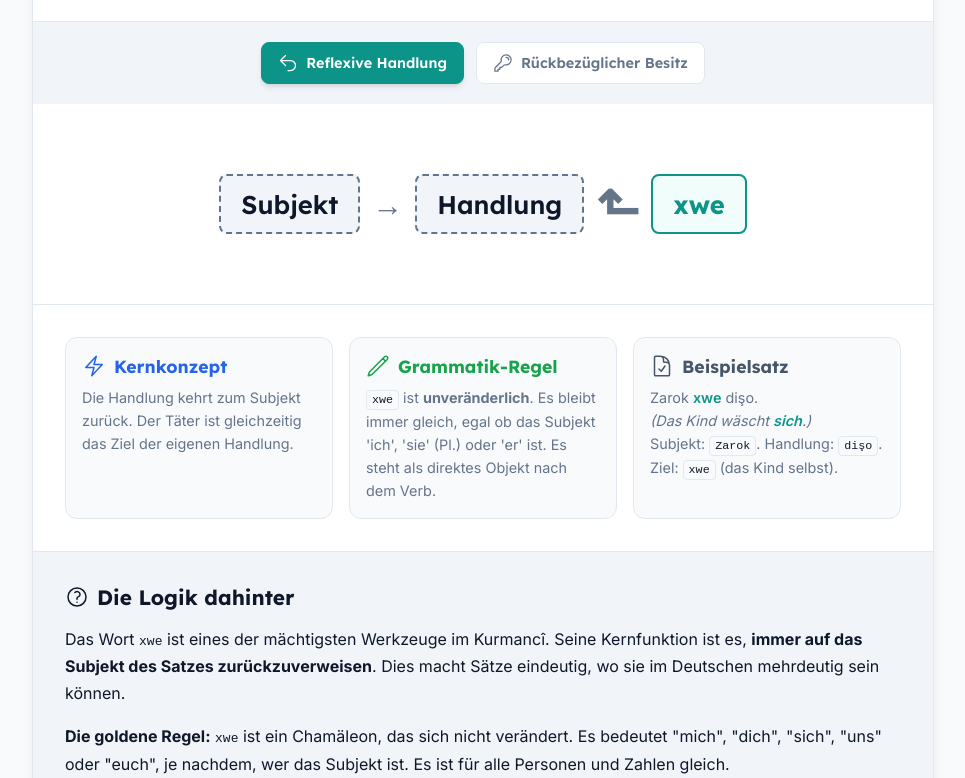
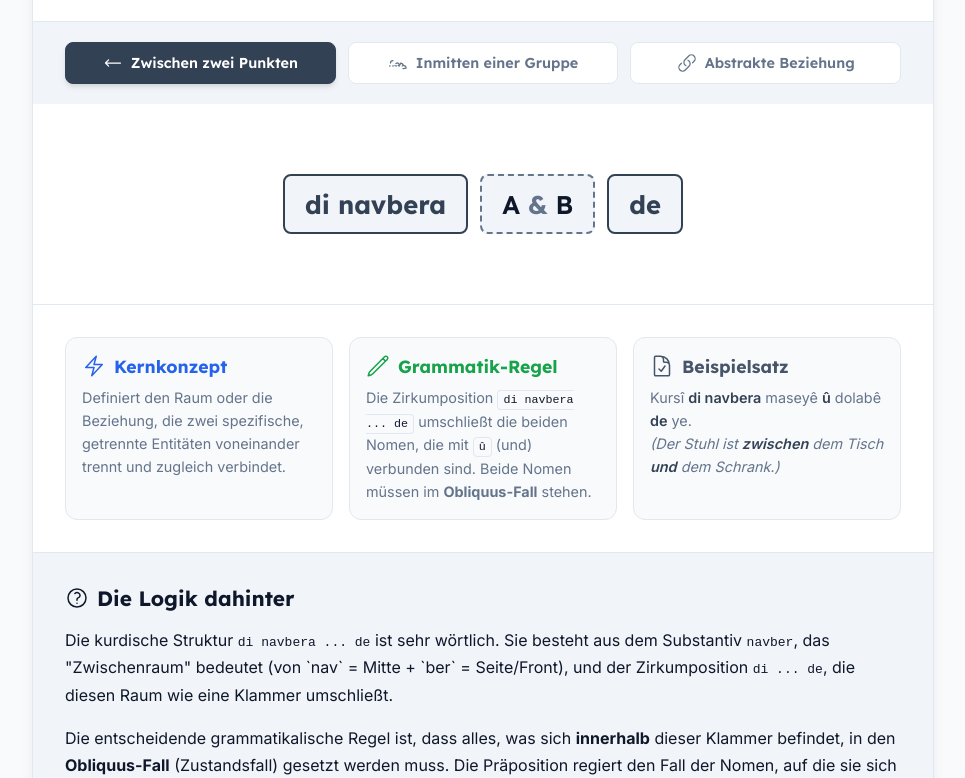
Before and after one commit to BagerServan/kurmanci-grammatik-visuals, a plain HTML site: page index.html in a window 1280 px wide. Shown: the part 121-899 px from the top of the page, without its empty margins (157-1122 px from the left). Drawn offline with Linux system fonts and the light colour scheme.

Commit message:
Update index.html

```diff
--- a/index.html
+++ b/index.html
@@ -3,10 +3,10 @@
 <head>
     <meta charset="UTF-8">
     <meta name="viewport" content="width=device-width, initial-scale=1.0">
-    <title>Reflexiv-Pronomen-Labor: xwe (sich)</title>
+    <title>Präpositions-Labor: di navbera ... de (zwischen)</title>
 
     <link rel="preconnect" href="https://fonts.googleapis.com">
-    <link rel="preconnect" href="https://fonts.gstatic.com" crossorigin>
+    <link rel="preconnect" href="https://fonts.gstatic" crossorigin>
     <link href="https://fonts.googleapis.com/css2?family=Inter:wght@400;500;600;700&family=Lexend:wght@600;700&display=swap" rel="stylesheet">
 
     <style>
@@ -17,7 +17,8 @@
             --text-secondary: #64748b;
             --border-color: #e2e8f0;
 
-            --reflexive-color: #0d9488; /* Türkis */
+            /* Neue Farbpalette für dieses Thema */
+            --preposition-color: #334155; /* Schiefergrau */
             --concept-color: #2563eb; /* Blau */
             --grammar-color: #16a34a; /* Grün */
             --example-color: #475569; /* Schiefergrau */
@@ -44,7 +45,7 @@
         }
 
         .card-header { padding: 24px 32px; text-align: center; border-bottom: 1px solid var(--border-color); }
-        .card-header h1 { font-family: 'Lexend', sans-serif; font-size: 2.2em; margin: 0; color: var(--reflexive-color);}
+        .card-header h1 { font-family: 'Lexend', sans-serif; font-size: 2.2em; margin: 0; color: var(--preposition-color);}
         .card-header p { color: var(--text-secondary); margin: 4px 0 0 0; font-size: 1.1em; }
 
         .facet-controls {
@@ -70,15 +71,16 @@
             justify-content: center;
             gap: 8px;
             color: var(--text-secondary);
+            flex: 1;
         }
         .facet-btn:hover {
             background-color: #f8fafc;
             border-color: #cbd5e1;
         }
         .facet-btn.active {
-            background-color: var(--reflexive-color);
+            background-color: var(--preposition-color);
             color: white;
-            border-color: var(--reflexive-color);
+            border-color: var(--preposition-color);
             box-shadow: 0 4px 6px -1px rgba(0,0,0,0.1), 0 2px 4px -1px rgba(0,0,0,0.06);
         }
 
@@ -103,22 +105,11 @@
             background-color: #f1f5f9;
             border: 2px dashed var(--text-secondary);
         }
-        .formula-part.reflexive-pronoun {
-            background-color: #f0fdfa;
-            border: 2px solid var(--reflexive-color);
-            color: var(--reflexive-color);
+        .formula-part.preposition {
+            background-color: #f1f5f9;
+            border: 2px solid var(--preposition-color);
+            color: var(--preposition-color);
             font-weight: 700;
-        }
-        .formula-arrow {
-            font-size: 1.2em;
-            color: var(--text-secondary);
-            transition: transform 0.4s ease;
-        }
-        .reflexive-arrow {
-            font-weight: bold;
-            font-size: 2em;
-            line-height: 1;
-            transform: rotate(90deg) scaleX(-1);
         }
 
         .analysis-section { padding: 32px; border-top: 1px solid var(--border-color); }
@@ -128,7 +119,7 @@
         .spotlight-card h3 { display: flex; align-items: center; gap: 8px; font-family: 'Lexend', sans-serif; margin: 0 0 8px 0; font-size: 1.1em; }
         .spotlight-card p { font-size: 0.9em; line-height: 1.6; color: var(--text-secondary); margin: 0; }
         .spotlight-card code { font-family: monospace; background-color: var(--bg-color); border: 1px solid var(--border-color); padding: 2px 5px; border-radius: 4px; color: var(--text-primary); }
-        .spotlight-card strong.highlight { color: var(--reflexive-color); font-weight: 600; }
+        .spotlight-card strong.highlight { color: var(--preposition-color); font-weight: 600; }
 
         .spotlight-card.concept h3 { color: var(--concept-color); }
         .spotlight-card.grammar h3 { color: var(--grammar-color); }
@@ -141,39 +132,22 @@
             background-color: white; padding: 12px; border-radius: 8px; border: 1px solid var(--border-color);
         }
         .logic-explanation .contrast p { margin: 0; }
+        .logic-explanation .contrast h4 { margin: 0 0 8px 0; font-family: 'Lexend'; color: var(--text-primary); }
 
-        @media (max-width: 600px) {
-            body {
-                padding: 0;
-            }
-            .word-lab-card {
-                border-radius: 0;
-                border-left: none;
-                border-right: none;
-            }
-            .card-header, .facet-controls, .visualizer-area, .analysis-section {
-                padding-left: 16px;
-                padding-right: 16px;
-            }
-            .card-header h1 {
-                font-size: 1.8em;
-            }
+        @media (max-width: 700px) {
             .facet-controls {
                 flex-direction: column;
                 align-items: stretch;
             }
-            #visual-formula {
-                font-size: 1.3em;
-                flex-direction: column;
-                gap: 8px;
-            }
-            .formula-arrow {
-                transform: rotate(90deg);
-            }
-            .logic-explanation .contrast {
-                grid-template-columns: 1fr;
-                gap: 16px;
-            }
+        }
+
+        @media (max-width: 600px) {
+            body { padding: 0; }
+            .word-lab-card { border-radius: 0; border-left: none; border-right: none; }
+            .card-header, .facet-controls, .visualizer-area, .analysis-section { padding-left: 16px; padding-right: 16px; }
+            .card-header h1 { font-size: 1.8em; }
+            #visual-formula { font-size: 1.3em; flex-direction: column; gap: 8px; text-align: center; }
+            .logic-explanation .contrast { grid-template-columns: 1fr; gap: 16px; }
         }
     </style>
 </head>
@@ -181,18 +155,22 @@
 
     <main class="word-lab-card">
         <header class="card-header">
-            <h1>xwe</h1>
-            <p>Die Anatomie des kurdischen Reflexivpronomens "sich".</p>
+            <h1>di navbera ... de</h1>
+            <p>Die Anatomie der kurdischen Präposition für "zwischen".</p>
         </header>
 
         <div class="facet-controls">
-            <button class="facet-btn active" data-facet="reflexive">
-                <svg width="20" height="20" fill="none" viewBox="0 0 24 24" stroke-width="1.5" stroke="currentColor"><path stroke-linecap="round" stroke-linejoin="round" d="M9 15L3 9m0 0l6-6M3 9h12a6 6 0 010 12h-3" /></svg>
-                Reflexive Handlung
+            <button class="facet-btn active" data-facet="two_points">
+                <svg width="20" height="20" fill="none" viewBox="0 0 24 24" stroke-width="1.5" stroke="currentColor"><path stroke-linecap="round" stroke-linejoin="round" d="M6.75 15.75L3 12m0 0l3.75-3.75M3 12h18" /></svg>
+                Zwischen zwei Punkten
             </button>
-            <button class="facet-btn" data-facet="possessive">
-                <svg width="20" height="20" fill="none" viewBox="0 0 24 24" stroke-width="1.5" stroke="currentColor"><path stroke-linecap="round" stroke-linejoin="round" d="M15.75 5.25a3 3 0 013 3m3 0a6 6 0 01-7.029 5.912c-.563-.097-1.159.026-1.563.43L10.5 17.25H8.25v2.25H6v2.25H2.25v-2.818c0-.597.237-1.17.659-1.591l6.499-6.499c.404-.404.527-1 .43-1.563A6 6 0 1121.75 8.25z" /></svg>
-                Rückbezüglicher Besitz
+            <button class="facet-btn" data-facet="among_group">
+                <svg width="20" height="20" fill="none" viewBox="0 0 24 24" stroke-width="1.5" stroke="currentColor"><path stroke-linecap="round" stroke-linejoin="round" d="M18 18.72a9.094 9.094 0 003.741-.479 3 3 0 00-4.682-2.72m-7.5-2.962A3 3 0 0110.5 12a3 3 0 013 3.75m-3.75 0h.008v.015h-.008V15zm-3.75 0h.008v.015h-.008V15zm-3.75 0h.008v.015h-.008V15zM3 12a3 3 0 013-3m9 3a3 3 0 013 3m-3-3a3 3 0 01-3 3m0 0h.008v.015h-.008V15m-3.75 0h.008v.015h-.008V15z" /></svg>
+                Inmitten einer Gruppe
+            </button>
+            <button class="facet-btn" data-facet="abstract">
+                <svg width="20" height="20" fill="none" viewBox="0 0 24 24" stroke-width="1.5" stroke="currentColor"><path stroke-linecap="round" stroke-linejoin="round" d="M13.19 8.688a4.5 4.5 0 011.242 7.244l-4.5 4.5a4.5 4.5 0 01-6.364-6.364l1.757-1.757m13.35-.622l1.757-1.757a4.5 4.5 0 00-6.364-6.364l-4.5 4.5a4.5 4.5 0 001.242 7.244" /></svg>
+                Abstrakte Beziehung
             </button>
         </div>
 
@@ -222,10 +200,19 @@
         <section class="analysis-section" style="background-color: #f1f5f9;">
             <h2 class="section-title"><svg width="24" height="24" fill="none" viewBox="0 0 24 24" stroke-width="1.5" stroke="currentColor"><path stroke-linecap="round" stroke-linejoin="round" d="M9.879 7.519c1.171-1.025 3.071-1.025 4.242 0 1.172 1.025 1.172 2.687 0 3.712-.203.179-.43.326-.67.442-.745.361-1.45.999-1.45 1.827v.75M21 12a9 9 0 11-18 0 9 9 0 0118 0zm-9 5.25h.008v.008H12v-.008z" /></svg>Die Logik dahinter</h2>
             <div class="logic-explanation">
-                <p>Das Wort <code>xwe</code> ist eines der mächtigsten Werkzeuge im Kurmancî. Seine Kernfunktion ist es, <strong>immer auf das Subjekt des Satzes zurückzuverweisen</strong>. Dies macht Sätze eindeutig, wo sie im Deutschen mehrdeutig sein können.</p>
-                <p><strong>Die goldene Regel:</strong> <code>xwe</code> ist ein Chamäleon, das sich nicht verändert. Es bedeutet "mich", "dich", "sich", "uns" oder "euch", je nachdem, wer das Subjekt ist. Es ist für alle Personen und Zahlen gleich.</p>
-                <div id="logic-contrast" class="contrast">
-                    <!-- Content injected by JS -->
+                <p>Die kurdische Struktur <code>di navbera ... de</code> ist sehr wörtlich. Sie besteht aus dem Substantiv <code>navber</code>, das "Zwischenraum" bedeutet (von `nav` = Mitte + `ber` = Seite/Front), und der Zirkumposition <code>di ... de</code>, die diesen Raum wie eine Klammer umschließt.</p>
+                <p>Die entscheidende grammatikalische Regel ist, dass alles, was sich <strong>innerhalb</strong> dieser Klammer befindet, in den <strong>Obliquus-Fall</strong> (Zustandsfall) gesetzt werden muss. Die Präposition regiert den Fall der Nomen, auf die sie sich bezieht.</p>
+                <div class="contrast">
+                    <div>
+                        <h4>Grundform (Nominativ)</h4>
+                        <p><code>ez û tu</code> (ich und du)</p>
+                        <p><code>keçik û xort</code> (Mädchen und Junge)</p>
+                    </div>
+                    <div>
+                        <h4>In der Präposition (Obliquus)</h4>
+                        <p><code>di navbera <strong class="highlight">min û te</strong> de</code></p>
+                        <p><code>di navbera <strong class="highlight">keçikê û xortî</strong> de</code></p>
+                    </div>
                 </div>
             </div>
         </section>
@@ -234,43 +221,29 @@
     <script>
         document.addEventListener('DOMContentLoaded', () => {
             const visualFormula = document.getElementById('visual-formula');
-            const logicContrast = document.getElementById('logic-contrast');
             const analysisCore = document.getElementById('analysis-core');
             const analysisGrammar = document.getElementById('analysis-grammar');
             const analysisExample = document.getElementById('analysis-example');
             const facetButtons = document.querySelectorAll('.facet-btn');
 
             const data = {
-                reflexive: {
-                    formula: `
-                        <div class="formula-part">Subjekt</div>
-                        <div class="formula-arrow">→</div>
-                        <div class="formula-part">Handlung</div>
-                        <div class="formula-arrow reflexive-arrow">↳</div>
-                        <div class="formula-part reflexive-pronoun">xwe</div>`,
-                    core: "Die Handlung kehrt zum Subjekt zurück. Der Täter ist gleichzeitig das Ziel der eigenen Handlung.",
-                    grammar: "<code>xwe</code> ist <strong>unveränderlich</strong>. Es bleibt immer gleich, egal ob das Subjekt 'ich', 'sie' (Pl.) oder 'er' ist. Es steht als direktes Objekt nach dem Verb.",
-                    example: "Zarok <strong class='highlight'>xwe</strong> dişo.<br><em>(Das Kind wäscht <strong class='highlight'>sich</strong>.)</em><br>Subjekt: <code>Zarok</code>. Handlung: <code>dişo</code>. Ziel: <code>xwe</code> (das Kind selbst).",
-                    contrast: `
-                        <p><strong>Subjekt = Objekt</strong></p>
-                        <p>Ez <strong>xwe</strong> dibînim.<br><em>Ich sehe <strong>mich</strong>.</em></p>
-                        <p>Ew <strong>xwe</strong> dibîne.<br><em>Er/Sie sieht <strong>sich</strong>.</em></p>
-                        <p>Em <strong>xwe</strong> dibînin.<br><em>Wir sehen <strong>uns</strong>.</em></p>`
+                two_points: {
+                    formula: `<div class="formula-part preposition">di navbera</div><div class="formula-part">A <strong style="color:var(--text-secondary)">&</strong> B</div><div class="formula-part preposition">de</div>`,
+                    core: "Definiert den Raum oder die Beziehung, die zwei spezifische, getrennte Entitäten voneinander trennt und zugleich verbindet.",
+                    grammar: "Die Zirkumposition <code>di navbera ... de</code> umschließt die beiden Nomen, die mit <code>û</code> (und) verbunden sind. Beide Nomen müssen im <strong>Obliquus-Fall</strong> stehen.",
+                    example: "Kursî <strong class='highlight'>di navbera</strong> maseyê <strong class='highlight'>û</strong> dolabê <strong class='highlight'>de</strong> ye.<br><em>(Der Stuhl ist <strong class='highlight'>zwischen</strong> dem Tisch <strong class='highlight'>und</strong> dem Schrank.)</em>"
                 },
-                possessive: {
-                    formula: `
-                        <div class="formula-part">Subjekt</div>
-                        <div class="formula-arrow">→</div>
-                        <div class="formula-part">Nomen + Ezafe</div>
-                        <div class="formula-part reflexive-pronoun">xwe</div>`,
-                    core: "Zeigt an, dass etwas dem Subjekt des Satzes gehört. Es löst die Zweideutigkeit von 'sein/ihr' auf.",
-                    grammar: "<code>xwe</code> steht <strong>nach</strong> dem Nomen und wird durch die <strong>Ezafe-Konstruktion</strong> angebunden. Das Nomen erhält eine Ezafe-Endung: <code>-a</code> für Feminina (<code>pirtûk</code> → <code>pirtûka xwe</code>) und <code>-ê</code> für Maskulina (<code>dost</code> → <code>dostê xwe</code>).",
-                    example: "Zîlan pirtûka <strong class='highlight'>xwe</strong> dixwîne.<br><em>(Zîlan liest <strong class='highlight'>ihr (eigenes)</strong> Buch.)</em><br>Das Buch gehört dem Subjekt (Zîlan).",
-                    contrast: `
-                        <p><strong>Besitz des Subjekts:</strong></p>
-                        <p>Ew diçe mala <strong class='highlight'>xwe</strong>.<br><em>(Er geht zu <strong class='highlight'>seinem (eigenen)</strong> Haus.)</em></p>
-                        <p><strong>Besitz einer anderen Person:</strong></p>
-                        <p>Ew diçe mala <strong class='highlight'>wî</strong>.<br><em>(Er geht zu <strong class='highlight'>seinem (fremden)</strong> Haus.)</em></p>`
+                among_group: {
+                    formula: `<div class="formula-part preposition">di navbera</div><div class="formula-part">Gruppe (Pl.)</div><div class="formula-part preposition">de</div>`,
+                    core: "Beschreibt die Position inmitten einer Gruppe von mehr als zwei Elementen, wo die einzelnen Elemente nicht spezifiziert werden.",
+                    grammar: "Hier umschließt die Zirkumposition ein Nomen im <strong>Plural-Obliquus</strong> (meist mit der Endung <code>-an</code>).",
+                    example: "Ew <strong class='highlight'>di navbera</strong> zarokan <strong class='highlight'>de</strong> dilîze.<br><em>(Er/Sie spielt <strong class='highlight'>zwischen</strong> [inmitten] den Kindern.)</em>"
+                },
+                abstract: {
+                    formula: `<div class="formula-part preposition">di navbera</div><div class="formula-part">Konzept A <strong style="color:var(--text-secondary)">&</strong> B</div><div class="formula-part preposition">de</div>`,
+                    core: "Überträgt das räumliche Konzept auf ungreifbare Dinge wie Beziehungen, Unterschiede, Vereinbarungen oder Konflikte.",
+                    grammar: "Die Grammatik bleibt identisch. Die Objekte, die verglichen oder in Beziehung gesetzt werden, stehen im <strong>Obliquus-Fall</strong>.",
+                    example: "<strong class='highlight'>Di navbera</strong> wan <strong class='highlight'>de</strong> hezkirineke mezin heye.<br><em>(<strong class='highlight'>Zwischen</strong> ihnen gibt es eine große Liebe.)</em>"
                 }
             };
 
@@ -286,7 +259,6 @@
                 analysisCore.innerHTML = facetData.core;
                 analysisGrammar.innerHTML = facetData.grammar;
                 analysisExample.innerHTML = facetData.example;
-                logicContrast.innerHTML = facetData.contrast;
             }
 
             facetButtons.forEach(button => {
@@ -299,7 +271,7 @@
             });
 
             // Initial load
-            updateDisplay('reflexive');
+            updateDisplay('two_points');
         });
     </script>
 </body>
```
